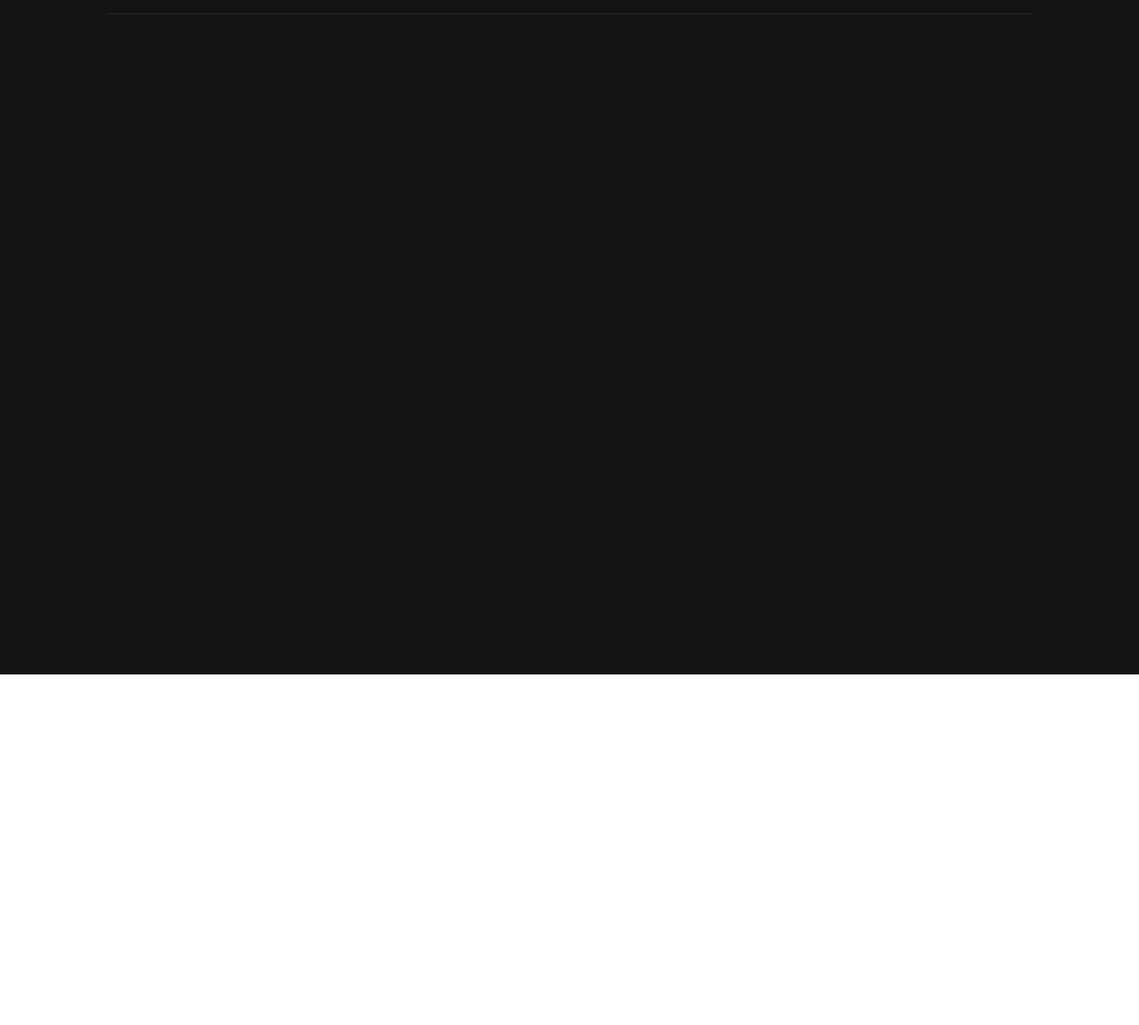
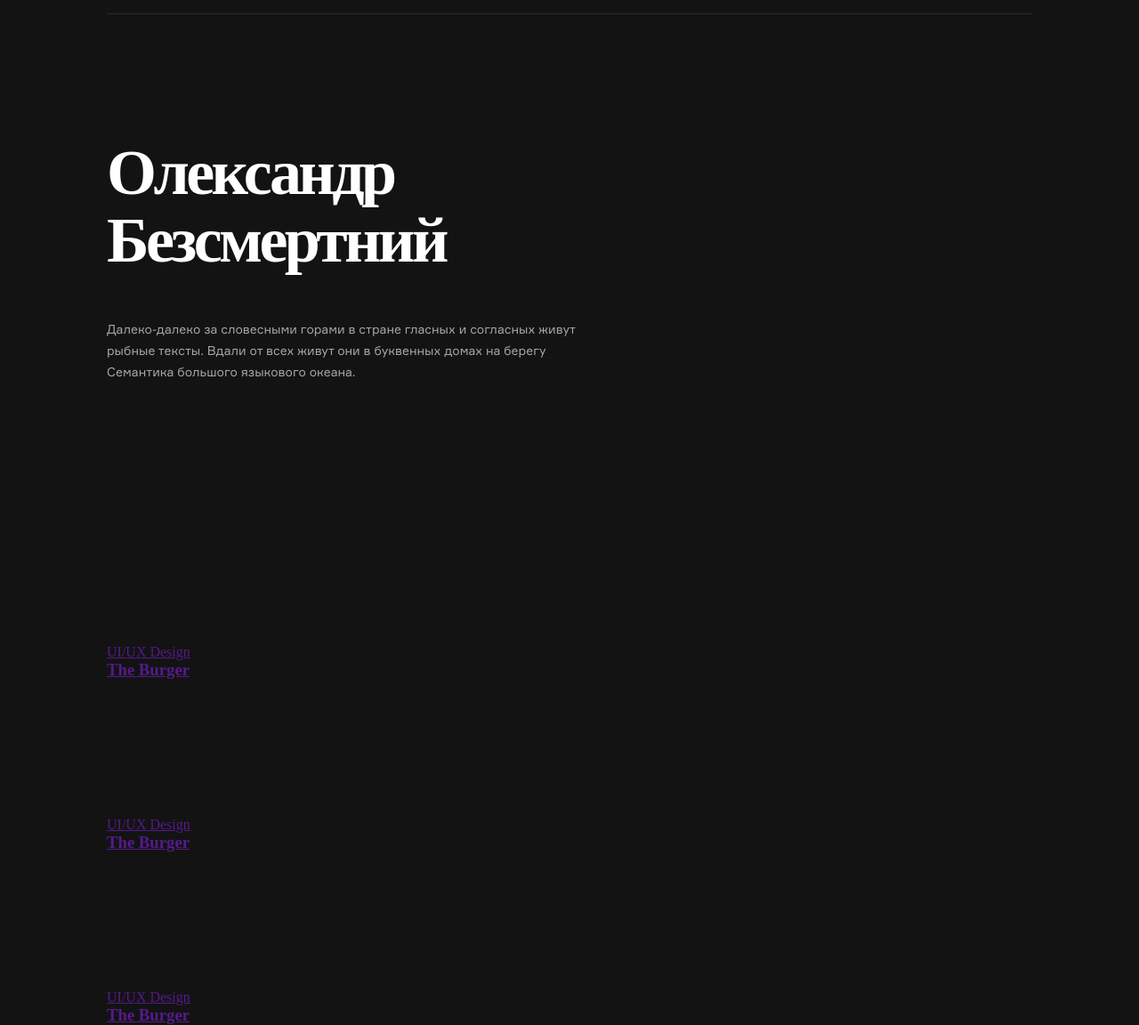
Before and after one commit to ehoonee/ehoonee-site, a website: page src/html/index.html in a window 1280 px wide. Shown: the part 42-1194 px from the top of the page at 89% size. Before the commit the page ends 800 px from the top, so only its background shows below. Drawn offline with nearby package versions, Linux system fonts and the light colour scheme; files that its build step writes are made by us from their sources; files whose address does not match are found by name; a web font is replaced by a local one.

Commit message:
-working on homepage

```diff
--- a/src/html/index.html
+++ b/src/html/index.html
@@ -2,6 +2,35 @@
 
 <div class="home-page">
 //= module/navbar.html
+<div class="container container-min">
+    <div class="heading">
+        <h1>Олександр Безсмертний</h1>
+        <p>Далеко-далеко за словесными горами в стране гласных и согласных живут рыбные тексты. Вдали от всех живут они в буквенных домах на берегу Семантика большого языкового океана. </p>
+    </div>
+</div>
+<div class="container container-stretch">
+    <a href="" class="work">
+        <svg></svg>
+        <div>
+            <span>UI/UX Design</span>
+            <h3>The Burger</h3>
+        </div>
+    </a>
+    <a href="" class="work">
+        <svg></svg>
+        <div>
+            <span>UI/UX Design</span>
+            <h3>The Burger</h3>
+        </div>
+    </a>
+    <a href="" class="work">
+        <svg></svg>
+        <div>
+            <span>UI/UX Design</span>
+            <h3>The Burger</h3>
+        </div>
+    </a>
+</div>
 </div>
 
 //= module/footer.html
--- a/src/style/base/style.scss
+++ b/src/style/base/style.scss
@@ -10,4 +10,29 @@
     &.container-min{
         max-width: 1040px;
     }
+    &.container-stretch{
+        max-width: 1040px;;
+    }
 }
+
+.heading{
+    margin-top: 140px;
+    margin-bottom: 140px;
+    width: 550px;
+
+    h1{
+        font-family: $bold-text;
+        font-size: 72px;
+        line-height: 76px;
+        letter-spacing: -0.05em;
+        color: $white;
+    }
+
+    p{
+        font-family: $regular-text;
+        font-size: 14px;
+        line-height: 24px;
+        color: #A6A7A9;
+        margin-top: 50px;
+    }
+}
--- a/src/style/components/responsive.scss
+++ b/src/style/components/responsive.scss
@@ -11,13 +11,15 @@
 }
 
 @media screen and (max-width: 450px){
+    .container{
+        margin: 0 20px;
+    }
+
     .navbar .navbar-right{
         display: none;
     }
-}
 
-@media screen and (max-width: 350px){
-    .navbar .navbar-left li {
-        margin-right: 12px;
+    .navbar {
+        margin-right: 1px;
     }
 }
--- a/src/style/layout/navbar.scss
+++ b/src/style/layout/navbar.scss
@@ -3,6 +3,7 @@
     justify-content: space-between;
     align-items: center;
     height: 58px;
+    min-width: 280px;
 
     font-family: $styled-text;
     font-size: 12px;
```
Also changed, not shown: build/css/main.css, build/css/min/main.min.css, build/index.html.
